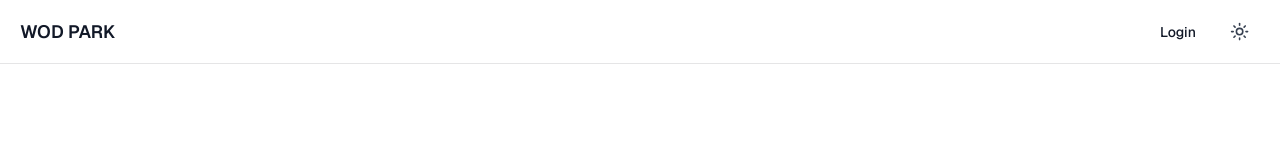
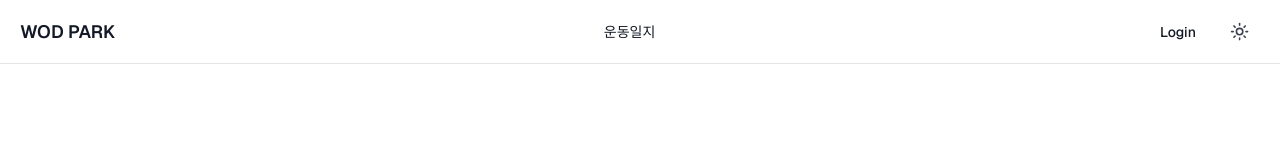
Before and after one commit to d5br5/crossfit-games-graph, a Next.js app: page /log/new in a window 1280 px wide. Shown: the top 160 px of the page. Built offline with nearby package versions, Linux system fonts and the light colour scheme; no server answers.

Commit message:
[Fix] server data into Record

```diff
--- a/src/app/log/new/page.tsx
+++ b/src/app/log/new/page.tsx
@@ -7,7 +7,14 @@ import DatePicker from "./DatePicker";
 import TimeSlot from "./TimeSlot";
 import Location from "./Location";
 
-const serverData = ["dinstorm", "라임라잇"];
+// const serverData = ["dinstorm", "라임라잇"];
+
+const serverData = [
+  { id: 1, label: "painstorm" },
+  { id: 2, label: "limelight" },
+];
+
+const serverDataLabelList = serverData.map((item) => item.label);
 
 const NewLogPage = () => {
   // form data
@@ -38,7 +45,7 @@ const NewLogPage = () => {
         <DatePicker date={date} setDate={setDate} />
         <TimeSlot value={timeSlot} setValue={setTimeSlot} />
         <Location
-          serverData={serverData}
+          serverData={serverDataLabelList}
           clientData={clientData}
           setClientData={setClientData}
           location={location}
--- a/src/layouts/header/index.tsx
+++ b/src/layouts/header/index.tsx
@@ -9,6 +9,11 @@ const Header = () => {
       <Link href="/" className="font-semibold text-lg">
         WOD PARK
       </Link>
+      <div>
+        <Link href="/log" className="">
+          운동일지
+        </Link>
+      </div>
       <div className="flex gap-2">
         <AuthButton />
         <ThemeSwitch />
```
